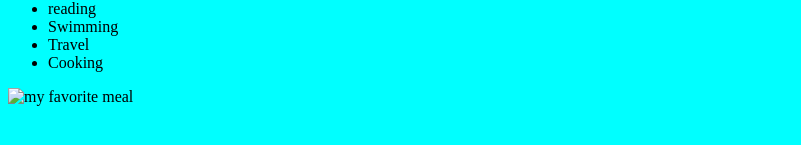
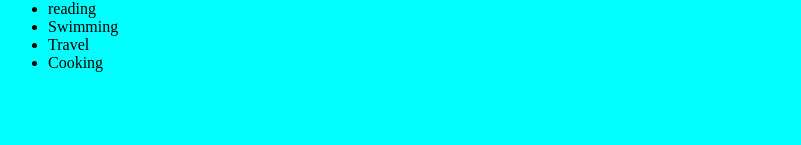
Before and after one commit to maram-thawabtha/first-test, a plain HTML site: page index.html in a window 1280 px wide. Shown: the part 215-360 px from the top of the page, without its empty margins (0-801 px from the left). Drawn offline with Linux system fonts and the light colour scheme.

Commit message:
Update index.html

```diff
--- a/index.html
+++ b/index.html
@@ -10,6 +10,5 @@
   <li>Swimming</li>
   <li>Travel</li>
   <li>Cooking</li></ul></p>
- <img scr="https://www.tareekaa.com/wp-content/uploads/2015/07/%D9%8A%D9%84%D9%86%D8%AC%D9%8A-%D9%88%D8%B1%D9%82-%D8%A7%D9%84%D8%B9%D9%86%D8%A8.jpg?x72182"alt="my favorite meal">
   </body>
   </html
```
